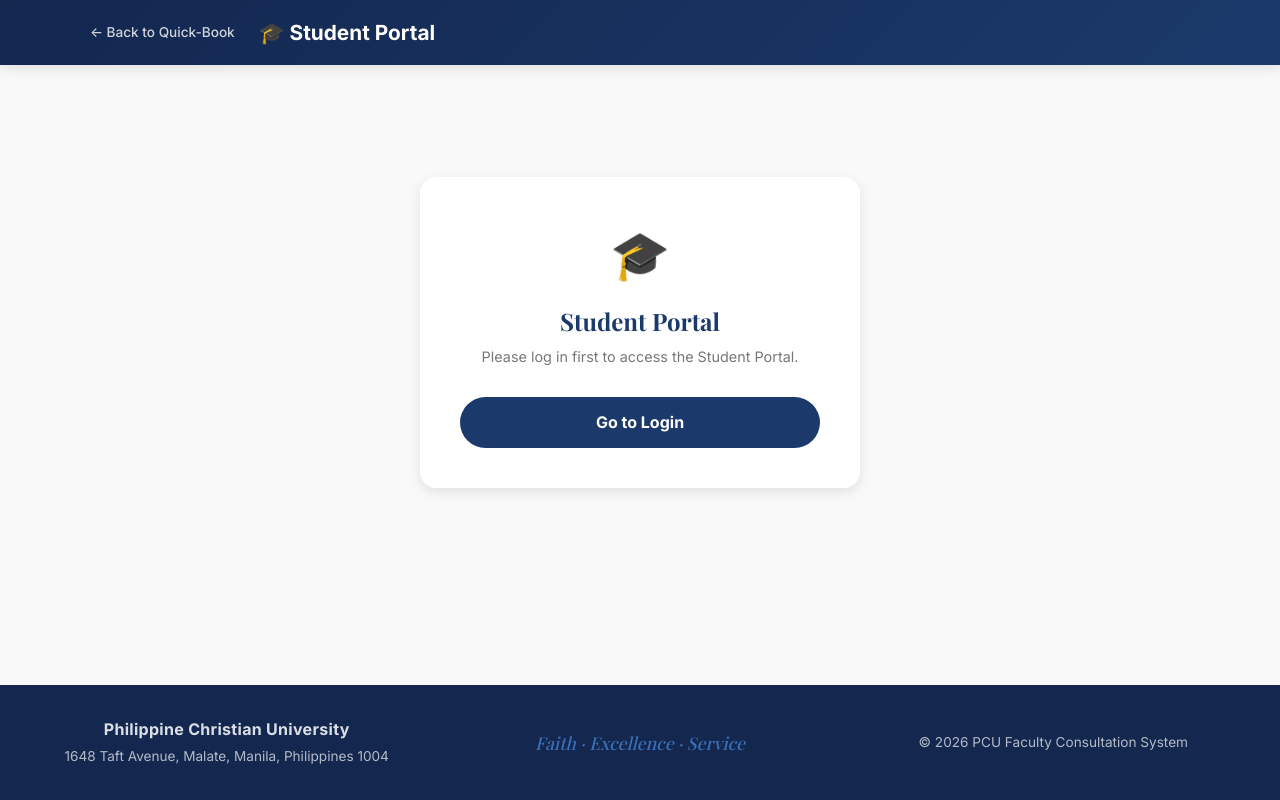
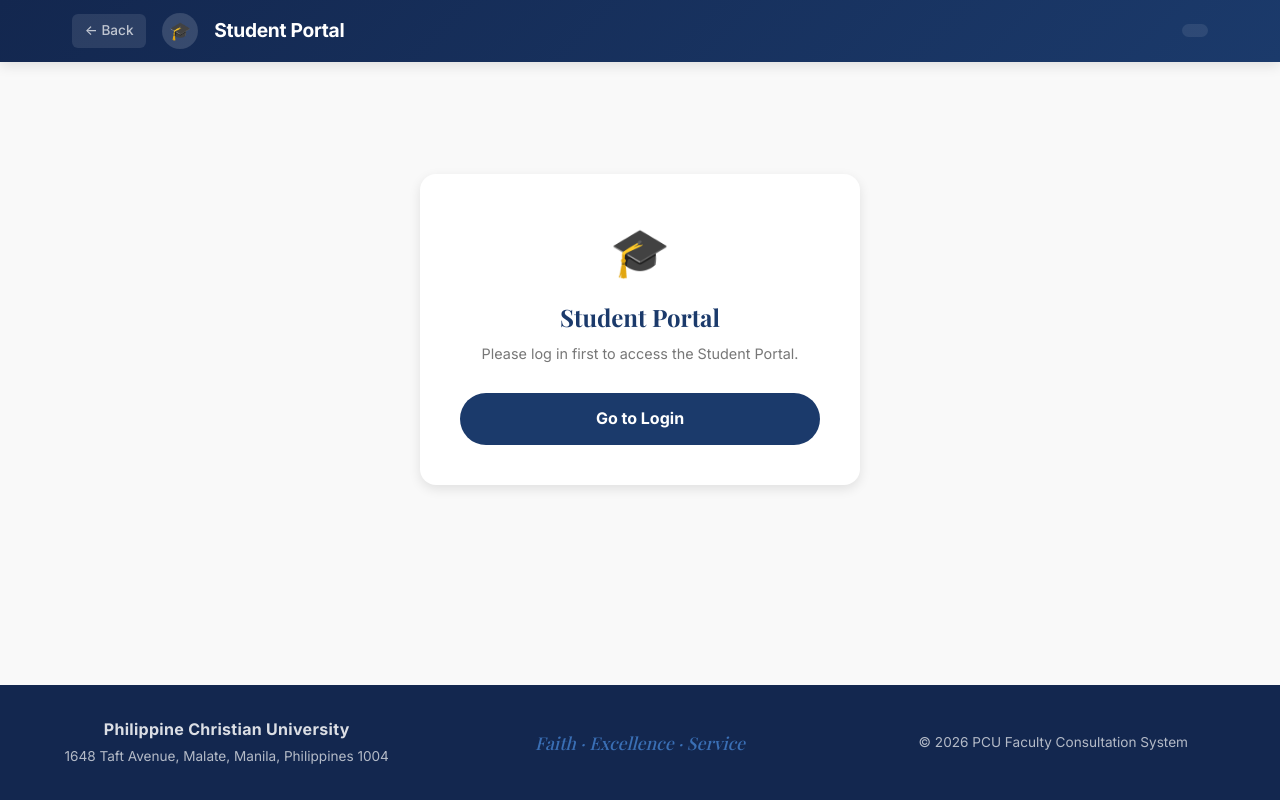
Before and after one commit to IrminsulX/PCU-Faculty-Consultation-Quick-Book-, a plain HTML site: page student-portal.html in a window 1280 px wide. Drawn offline with nearby package versions, Linux system fonts and the light colour scheme.

Commit message:
Fix auth detection in portal pages + improve nav bar design
Auth Fix:
- Standalone pages now verify user exists in database with correct role
- Previously only checked localStorage, now checks DB for approved status
- Prevents false 'Go to Login' when user is actually logged in

Nav Bar Improvements:
- Added logo/icon circle in header
- Styled back button with background pill
- Added user info badge with rounded background
- Styled logout button with border and hover effects
- Improved spacing and alignment
- Different gradient colors for Student (maroon), Faculty (blue), Admin (purple)

```diff
--- a/css/portal.css
+++ b/css/portal.css
@@ -163,7 +163,7 @@
 .portal-page-header {
     background: linear-gradient(135deg, var(--pc-maroon-dark) 0%, var(--pc-maroon) 100%);
     color: white;
-    padding: 1rem 2rem;
+    padding: 0;
     box-shadow: var(--shadow-md);
     position: sticky;
     top: 0;
@@ -179,47 +179,88 @@
 }
 
 .portal-page-header__inner {
-    max-width: 1100px;
+    max-width: 1200px;
     margin: 0 auto;
     display: flex;
     align-items: center;
-    gap: 1.5rem;
-    flex-wrap: wrap;
+    gap: 1rem;
+    padding: 0.8rem 2rem;
 }
 
 .portal-page-header__back {
-    color: rgba(255,255,255,0.8);
+    color: rgba(255,255,255,0.7);
     text-decoration: none;
     font-size: 0.85rem;
     font-weight: 500;
-    transition: color 0.2s;
+    transition: all 0.2s;
+    padding: 0.4rem 0.8rem;
+    border-radius: 6px;
+    background: rgba(255,255,255,0.1);
+    display: flex;
+    align-items: center;
+    gap: 0.4rem;
 }
 
 .portal-page-header__back:hover {
     color: white;
+    background: rgba(255,255,255,0.2);
+}
+
+.portal-page-header__logo {
+    width: 36px;
+    height: 36px;
+    border-radius: 50%;
+    background: rgba(255,255,255,0.15);
+    display: flex;
+    align-items: center;
+    justify-content: center;
+    font-size: 1.1rem;
+    flex-shrink: 0;
 }
 
 .portal-page-header__title {
-    font-size: 1.3rem;
+    font-size: 1.2rem;
     font-weight: 700;
     margin: 0;
     flex: 1;
+    letter-spacing: -0.3px;
 }
 
 .portal-page-header__actions {
     display: flex;
     align-items: center;
-    gap: 1rem;
+    gap: 0.8rem;
 }
 
 .portal-page-header__user {
-    font-size: 0.9rem;
+    font-size: 0.85rem;
     opacity: 0.9;
+    padding: 0.4rem 0.8rem;
+    background: rgba(255,255,255,0.1);
+    border-radius: 20px;
+}
+
+.portal-logout-btn {
+    padding: 0.5rem 1rem;
+    font-size: 0.8rem;
+    font-weight: 600;
+    color: white;
+    background: rgba(255,255,255,0.15);
+    border: 1px solid rgba(255,255,255,0.3);
+    border-radius: 6px;
+    cursor: pointer;
+    transition: all 0.2s;
+    font-family: var(--font-main);
+}
+
+.portal-logout-btn:hover {
+    background: rgba(255,255,255,0.25);
+    border-color: rgba(255,255,255,0.5);
 }
 
 .portal-page-body {
     flex: 1;
-    max-width: 1100px;
+    max-width: 1200px;
     margin: 0 auto;
     padding: 2rem;
     width: 100%;
--- a/student-portal.html
+++ b/student-portal.html
@@ -17,8 +17,9 @@
     <!-- ========== PORTAL HEADER ========== -->
     <div class="portal-page-header">
         <div class="portal-page-header__inner">
-            <a href="home.html" class="portal-page-header__back">&larr; Back to Quick-Book</a>
-            <h1 class="portal-page-header__title">&#x1F393; Student Portal</h1>
+            <a href="home.html" class="portal-page-header__back">&larr; Back</a>
+            <div class="portal-page-header__logo">&#x1F393;</div>
+            <h1 class="portal-page-header__title">Student Portal</h1>
             <div class="portal-page-header__actions">
                 <span class="portal-page-header__user" id="portal-header-user"></span>
                 <button class="portal-logout-btn" id="portal-logout-btn" style="display:none;">Logout</button>
@@ -59,40 +60,38 @@
         'use strict';
         var PCU = window.PCU;
 
-        // Check if user is logged in as student
-        function checkAuth() {
+        async function init() {
+            try {
+                await PCU.initDatabase();
+                PCU.loadAllFacultySchedules();
+            } catch(e) {
+                console.warn('Database init failed:', e);
+            }
+
+            // Check session properly
             var saved = localStorage.getItem('pcu_current_user');
             if (saved) {
                 try {
                     PCU.currentUser = JSON.parse(saved);
-                    if (PCU.currentUser.role === 'student') return true;
+                    // Verify user exists in DB
+                    var user = PCU.dbGetUserByUserId(PCU.currentUser.user_id);
+                    if (user && user.status === 'approved' && user.role === 'student') {
+                        PCU.autoLoginStudent();
+                        PCU.renderPortal();
+                        return;
+                    }
                 } catch(e) {}
             }
-            return false;
-        }
 
-        // Init
-        async function init() {
-            try {
-                await PCU.initDatabase();
-                PCU.loadAllFacultySchedules();
-            } catch(e) {}
-
-            if (checkAuth()) {
-                PCU.autoLoginStudent();
-                PCU.renderPortal();
-            } else {
-                // Show login form
+            // Not logged in - show login prompt
             var body = document.getElementById('portal-body');
             body.innerHTML = '<div class="portal-login"><div class="portal-login__icon">&#x1F393;</div><h2 class="portal-login__title">Student Portal</h2><p class="portal-login__subtitle">Please log in first to access the Student Portal.</p><a href="home.html" class="portal-login__submit" style="text-decoration:none;text-align:center;display:block;">Go to Login</a></div>';
         }
 
-            // Logout button
         document.getElementById('portal-logout-btn').addEventListener('click', function() {
             localStorage.removeItem('pcu_current_user');
             window.location.href = 'home.html';
         });
-        }
 
         if (document.readyState === 'loading') {
             document.addEventListener('DOMContentLoaded', init);
```
Also changed, not shown: admin-portal.html (+17 -16 lines), faculty-portal.html (+20 -21 lines). Lines whose indentation alone changed are shown as unchanged.
